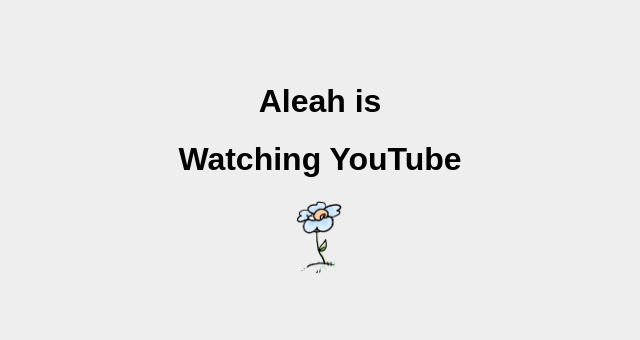
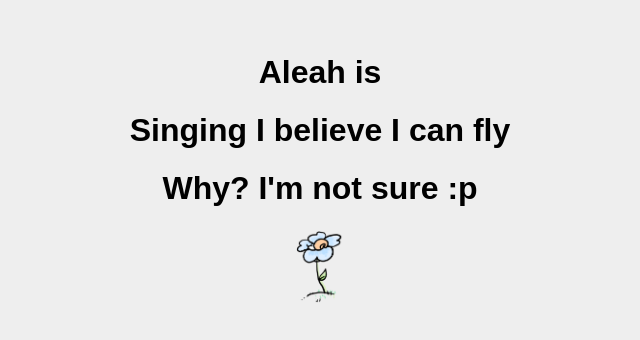
Before and after one commit to wooleah/whatIsAleahDoingNow, a React (Create React App) app: page / in a window 1280 px wide. Shown: the part 230-570 px from the top of the page, without its empty margins (320-960 px from the left). Built offline with nearby package versions, Linux system fonts and the light colour scheme.

Commit message:
changed message for fun

```diff
--- a/src/App.js
+++ b/src/App.js
@@ -12,7 +12,8 @@
       <div className="App__context dtc tc v-mid dib br3 pa3 ma2 grow">
         <div>
           <h1>Aleah is</h1>
-          <h1>{whatIsSheDoing('Watching', 'YouTube')}</h1>
+          <h1>{whatIsSheDoing('Singing', 'I believe I can fly')}</h1>
+          <h1>Why? I'm not sure :p</h1>
           <div className="App__image"></div>
         </div>
         <img src={logo} className="App__logo" alt="Wooleah logo"></img>
```
